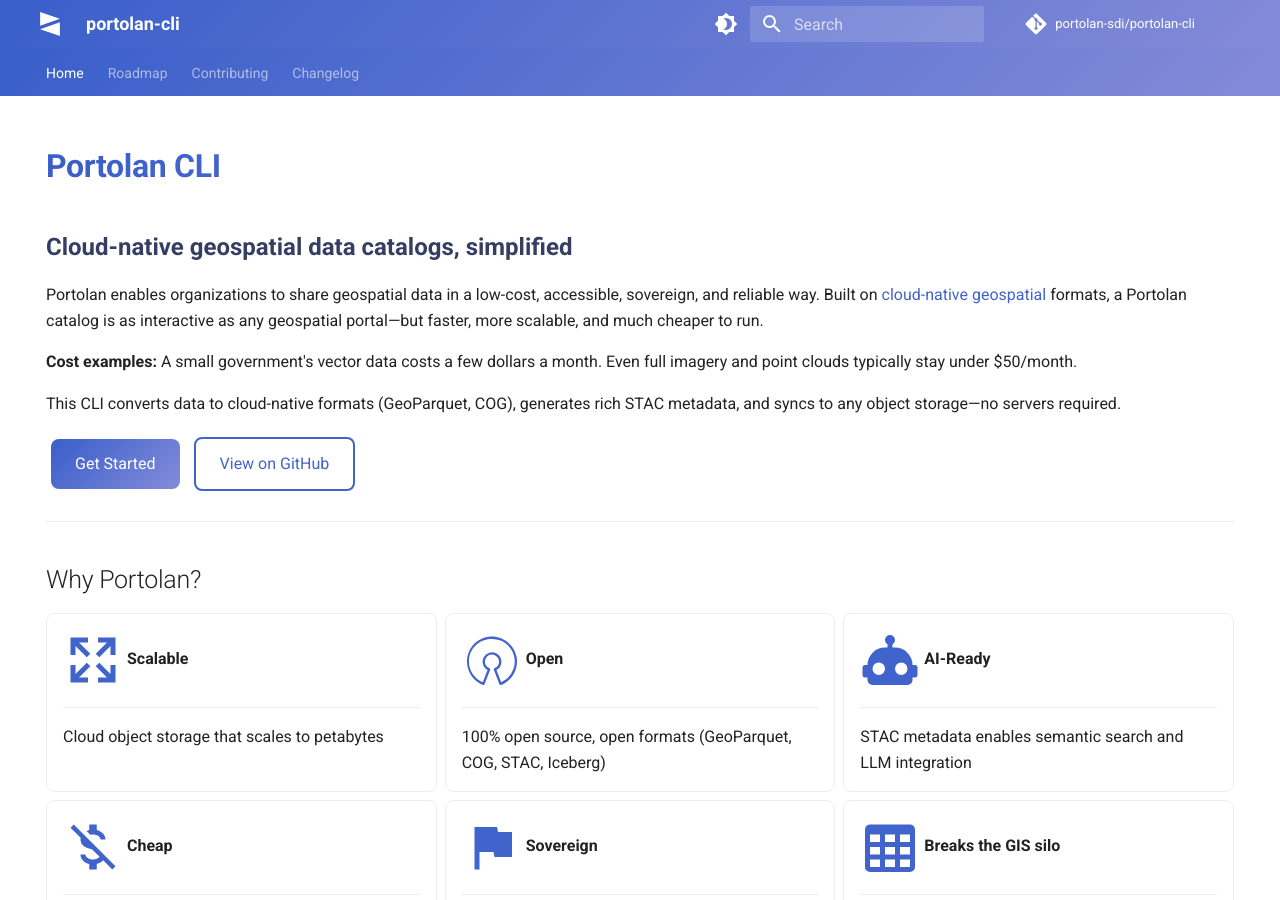
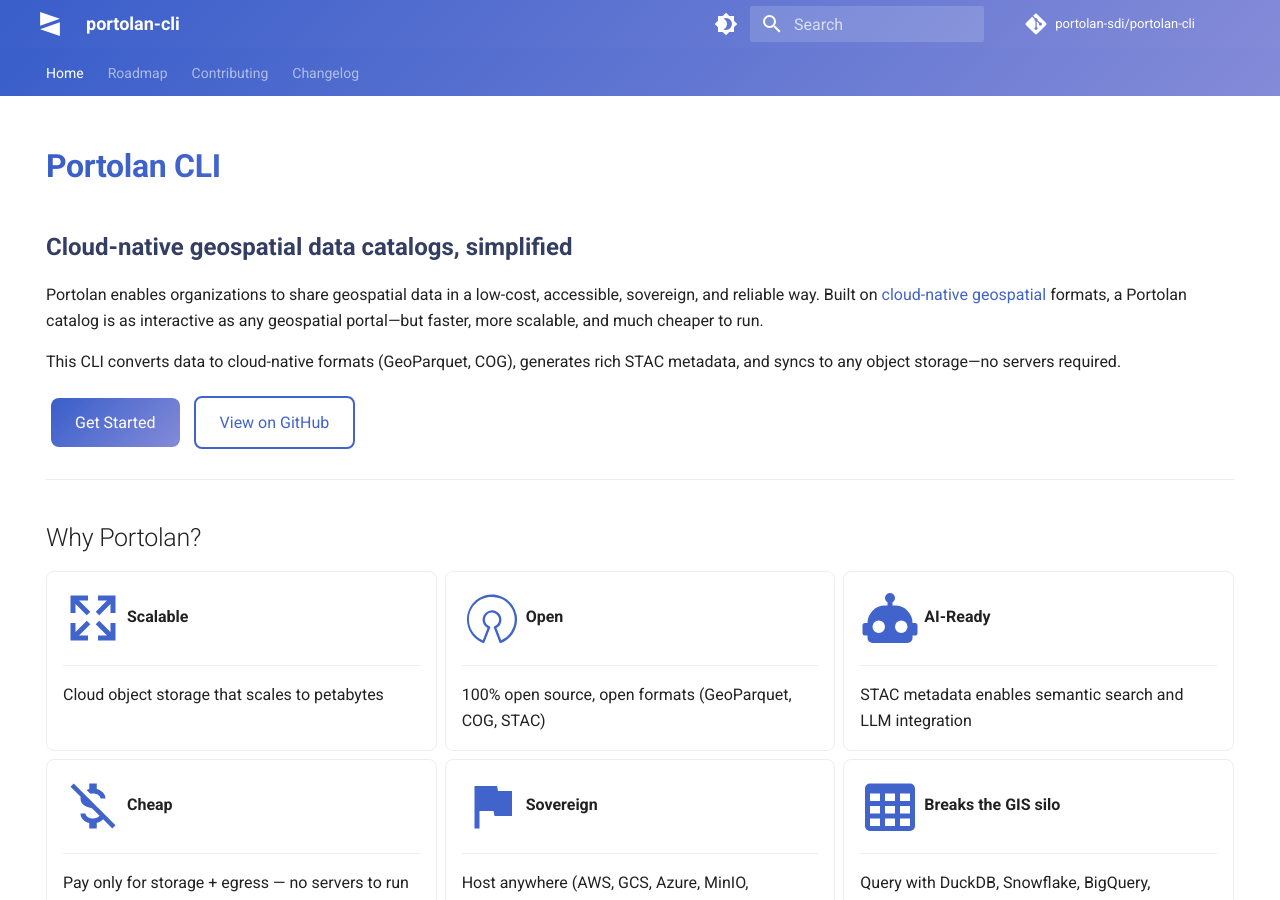
Before and after one commit to portolan-sdi/portolan-cli, an MkDocs documentation site: the page built from docs/index.md, in a window 1280 px wide and 900 px high. Built offline with MkDocs 1.6.1 and Material for MkDocs 9.7.7, drawn with Linux system fonts in a browser that asks for light colours; comment, search, counter and statistics services are not loaded.

Commit message:
docs: fix accuracy issues and improve CLAUDE.md
- Remove premature cost claims (unverified estimates)
- Remove Iceberg from format lists (deferred per ADR-0004)
- Fix STAC terminology: "format" → "spec"
- Add CLI entry point reference to CLAUDE.md
- Add Known Issues section surfacing PyArrow ABI issue

Co-Authored-By: Claude Opus 4.5 <noreply@anthropic.com>

```diff
--- a/docs/index.md
+++ b/docs/index.md
@@ -9,8 +9,6 @@ hide:
 **Cloud-native geospatial data catalogs, simplified**
 
 Portolan enables organizations to share geospatial data in a low-cost, accessible, sovereign, and reliable way. Built on [cloud-native geospatial](https://cloudnativegeo.org) formats, a Portolan catalog is as interactive as any geospatial portal—but faster, more scalable, and much cheaper to run.
-
-**Cost examples:** A small government's vector data costs a few dollars a month. Even full imagery and point clouds typically stay under $50/month.
 
 This CLI converts data to cloud-native formats (GeoParquet, COG), generates rich STAC metadata, and syncs to any object storage—no servers required.
 
@@ -33,7 +31,7 @@ This CLI converts data to cloud-native formats (GeoParquet, COG), generates rich
 
     ---
 
-    100% open source, open formats (GeoParquet, COG, STAC, Iceberg)
+    100% open source, open formats (GeoParquet, COG, STAC)
 
 - :material-robot:{ .lg .middle } **AI-Ready**
 
```
Also changed, not shown: CLAUDE.md (+11 -1 lines), README.md (+2 -2 lines).
